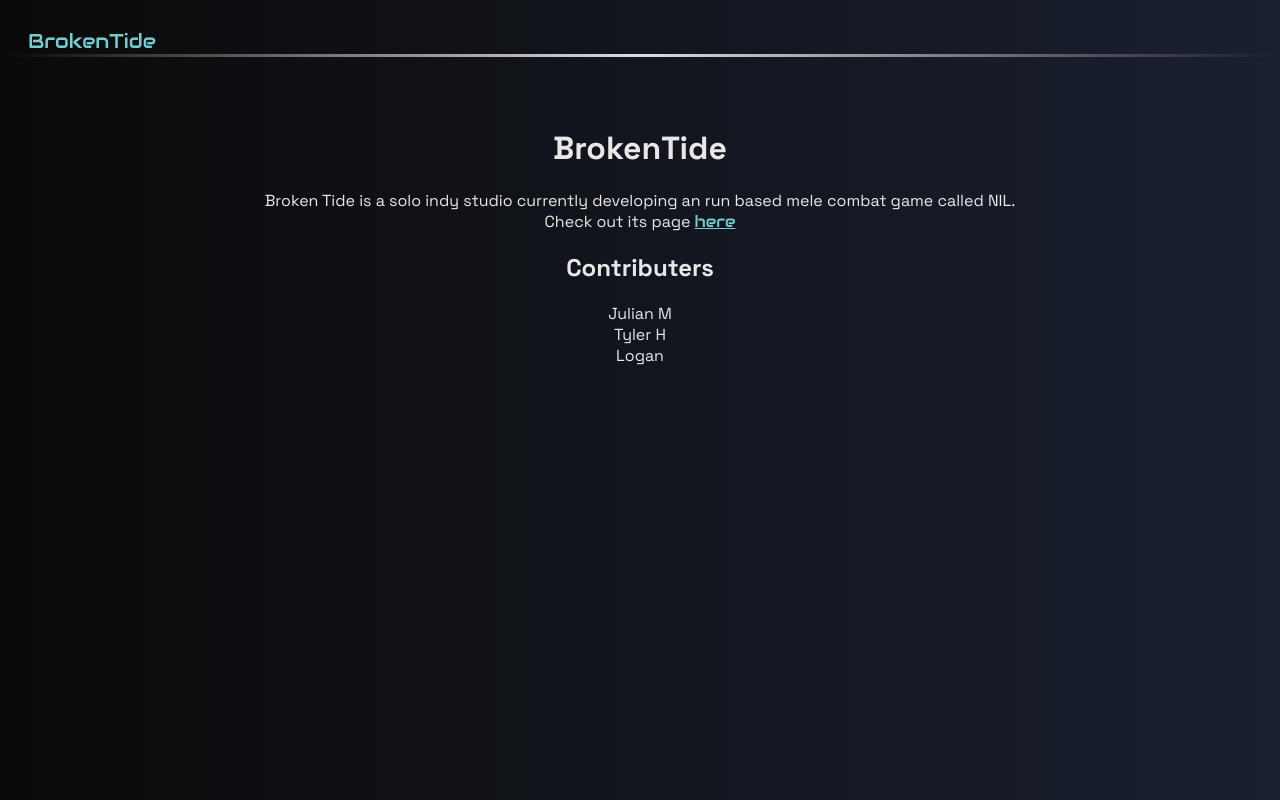
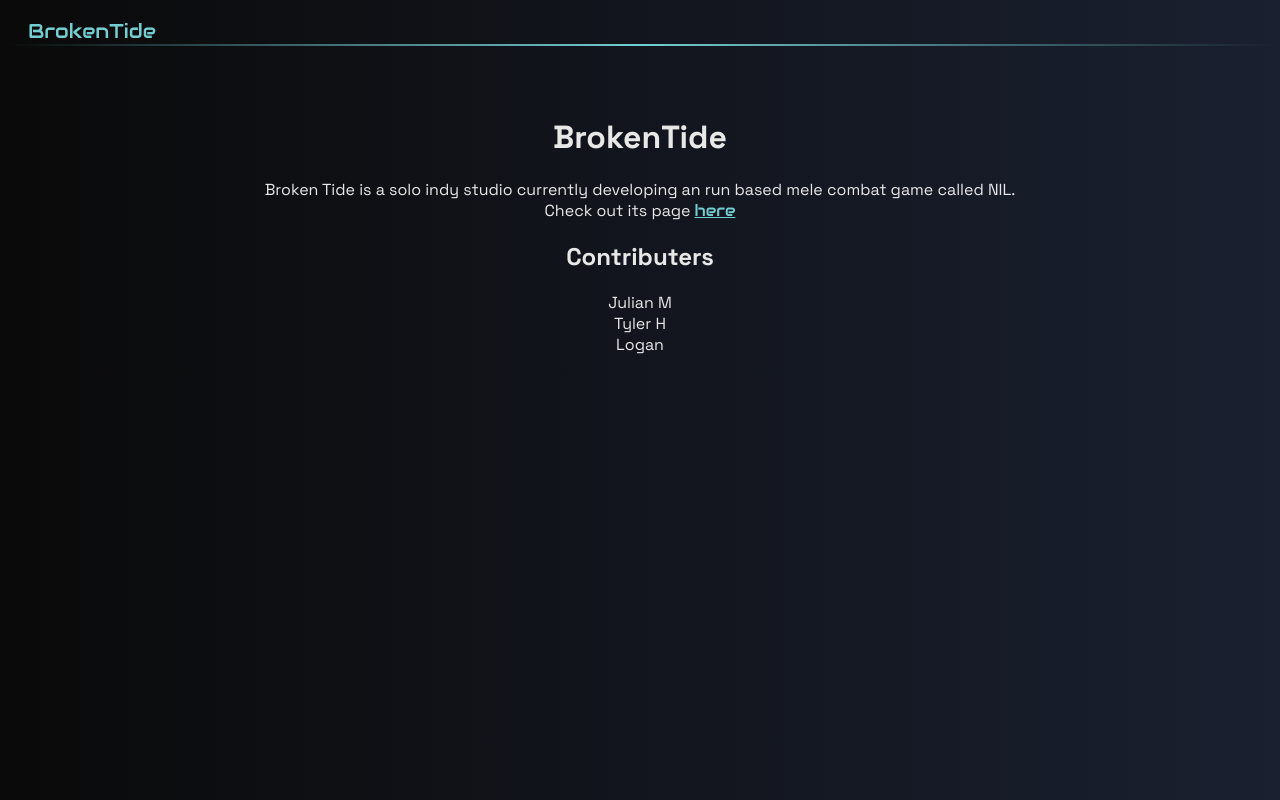
Before and after one commit to julianmontgomery2010-sys/brokentide-site, a plain HTML site: page index.html in a window 1280 px wide. Drawn offline with Linux system fonts and the light colour scheme.

Commit message:
Update header styles for border and padding

```diff
--- a/style.css
+++ b/style.css
@@ -1,7 +1,7 @@
 header {
-border-bottom: 3px solid transparent;
-border-image: linear-gradient(90deg, transparent, #DDDDDD, transparent) 1;
-padding-top: 20px;
+border-bottom: 2px solid transparent;
+border-image: linear-gradient(90deg, transparent, #73ced1, transparent) 1;
+padding-top: 10px;
 
 }
 
```
